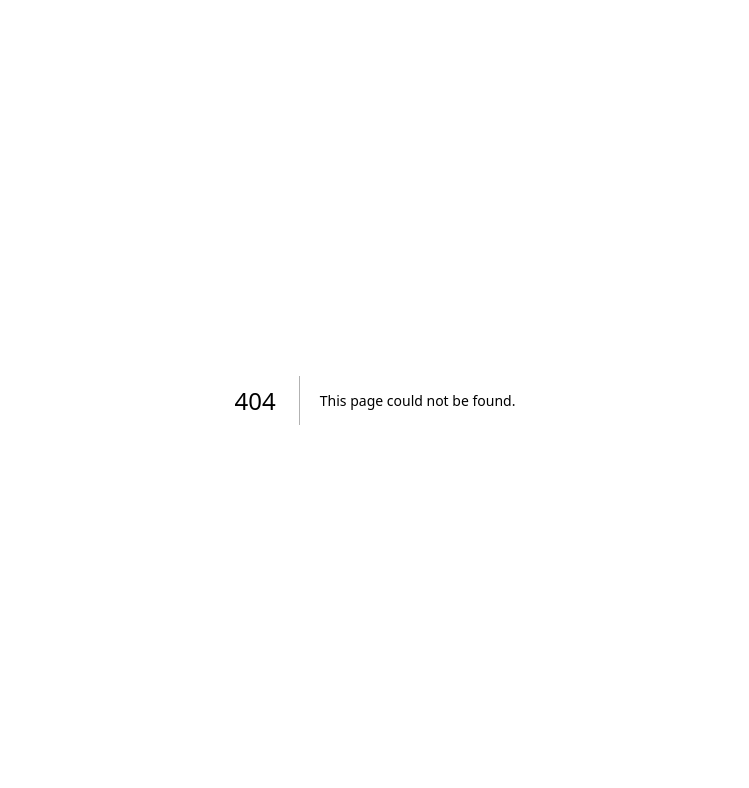
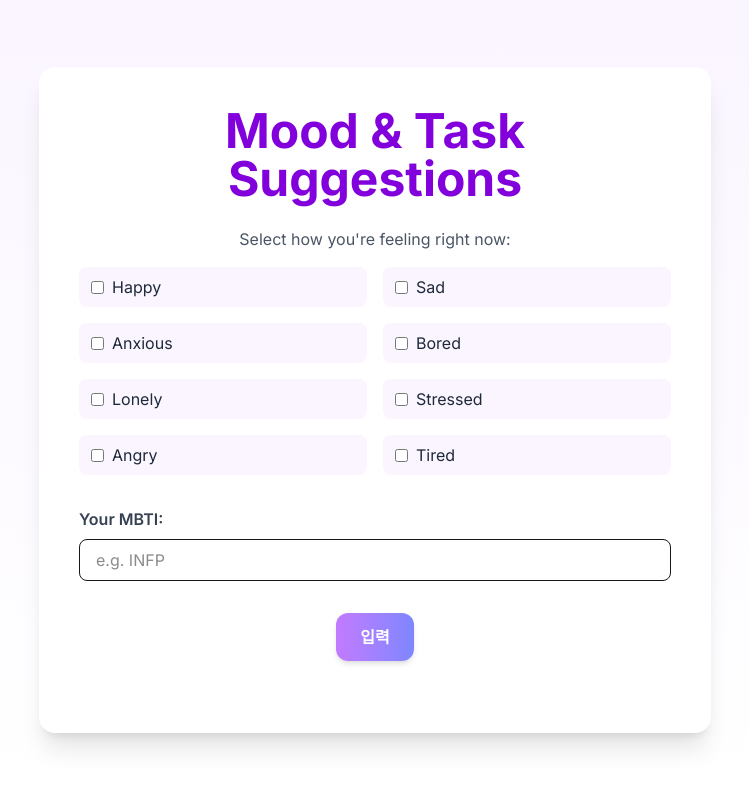
Before and after one commit to kjs1130/Team-assignment, a Next.js app: page /mood-suggestions in a window 1280 px wide. Before the commit this address had no page. Shown: the top 788 px of the page, without its empty margins (265-1014 px from the left). Built offline with nearby package versions, Linux system fonts and the light colour scheme.

Commit message:
feat: add AI-based mood suggestions page

```diff
--- /dev/null
+++ b/app/api/get-activity-suggestions/route.ts
@@ -0,0 +1,31 @@
+// /app/api/get-activity-suggestions/route.ts
+
+import { NextResponse } from 'next/server';
+import { GoogleGenerativeAI } from '@google/generative-ai';
+
+const genAI = new GoogleGenerativeAI(process.env.GEMINI_API_KEY!);
+
+export async function POST(req: Request) {
+  const { moods, mbti } = await req.json();
+
+  const prompt = `
+My current feelings are: ${moods.join(', ')}.
+My MBTI type is: ${mbti}.
+Please suggest 5 personalized activities that would help me feel better and suit my personality type.
+Give the answer as a simple list.
+`;
+
+  try {
+    const model = genAI.getGenerativeModel({ model: 'gemini-1.5-pro' });
+    const result = await model.generateContent(prompt);
+    const response = await result.response;
+    const text = response.text();
+
+    console.log('Gemini Response:', text);
+
+    return NextResponse.json({ recommendations: text || 'No recommendations found.' });
+  } catch (error: any) {
+    console.error('Error during Gemini API call:', error);
+    return NextResponse.json({ recommendations: `Error: ${error?.message || 'Failed to get recommendations.'}` });
+  }
+}
--- /dev/null
+++ b/app/mood-suggestions/page.tsx
@@ -0,0 +1,101 @@
+'use client';
+
+import React, { useState } from 'react';
+
+const moodOptions = [
+  'Happy', 'Sad', 'Anxious', 'Bored', 'Lonely', 'Stressed', 'Angry', 'Tired',
+];
+
+export default function MoodSuggestionsPage() {
+  const [selectedMoods, setSelectedMoods] = useState<string[]>([]);
+  const [mbti, setMbti] = useState<string>('');
+  const [recommendations, setRecommendations] = useState<string>('');
+  const [loading, setLoading] = useState(false);
+
+  const handleMoodChange = (mood: string) => {
+    setSelectedMoods((prev) =>
+      prev.includes(mood)
+        ? prev.filter((m) => m !== mood)
+        : [...prev, mood]
+    );
+  };
+
+  const handleSubmit = async () => {
+    if (selectedMoods.length === 0 || mbti.trim() === '') {
+      alert('Please select at least one mood and enter your MBTI.');
+      return;
+    }
+
+    setLoading(true);
+    setRecommendations('');
+
+    const response = await fetch('/api/get-activity-suggestions', {
+      method: 'POST',
+      headers: { 'Content-Type': 'application/json' },
+      body: JSON.stringify({ moods: selectedMoods, mbti }),
+    });
+
+    const data = await response.json();
+    setRecommendations(data.recommendations);
+    setLoading(false);
+  };
+
+  return (
+    <main className="min-h-screen bg-gradient-to-b from-purple-50 to-white flex items-center justify-center px-4 py-12">
+      <div className="w-full max-w-2xl bg-white rounded-2xl shadow-xl p-8 sm:p-10">
+        <h1 className="text-4xl sm:text-5xl font-bold text-center mb-6 text-purple-700">
+          Mood & Task Suggestions
+        </h1>
+
+        <p className="text-center mb-4 text-gray-600">
+          Select how you're feeling right now:
+        </p>
+
+        <div className="grid grid-cols-2 sm:grid-cols-2 gap-4 mb-8">
+          {moodOptions.map((mood) => (
+            <label
+              key={mood}
+              className="flex items-center space-x-2 bg-purple-50 rounded-lg px-3 py-2 cursor-pointer hover:bg-purple-100 transition"
+            >
+              <input
+                type="checkbox"
+                checked={selectedMoods.includes(mood)}
+                onChange={() => handleMoodChange(mood)}
+                className="accent-purple-500"
+              />
+              <span className="text-gray-800">{mood}</span>
+            </label>
+          ))}
+        </div>
+
+        <div className="mb-8">
+          <label className="block text-gray-700 font-semibold mb-2">Your MBTI:</label>
+          <input
+            type="text"
+            placeholder="e.g. INFP"
+            value={mbti}
+            onChange={(e) => setMbti(e.target.value.toUpperCase())}
+            className="w-full border rounded-lg px-4 py-2 focus:outline-none focus:ring-2 focus:ring-purple-400"
+          />
+        </div>
+
+        <div className="flex justify-center mb-8">
+          <button
+            onClick={handleSubmit}
+            disabled={loading}
+            className="bg-gradient-to-r from-purple-400 to-indigo-400 text-white font-semibold px-6 py-3 rounded-xl shadow-md hover:shadow-lg transition disabled:opacity-50"
+          >
+            {loading ? 'Loading...' : '입력'}
+          </button>
+        </div>
+
+        {recommendations && (
+          <div className="mt-8">
+            <h2 className="text-2xl font-semibold mb-3 text-gray-800">AI Recommendations:</h2>
+            <p className="whitespace-pre-line text-gray-700">{recommendations}</p>
+          </div>
+        )}
+      </div>
+    </main>
+  );
+}
--- a/app/page.tsx
+++ b/app/page.tsx
@@ -21,7 +21,7 @@ export default function Home() {
       title: 'Mood & Task Suggestions',
       description: 'Get personalized recommendations',
       icon: '✨',
-      href: '/mood-advice',
+      href: '/mood-suggestions',
       color: 'from-blue-400 to-cyan-400',
     },
     {
```
